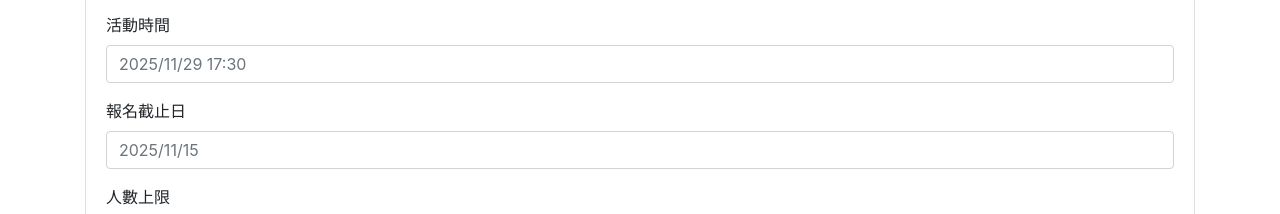
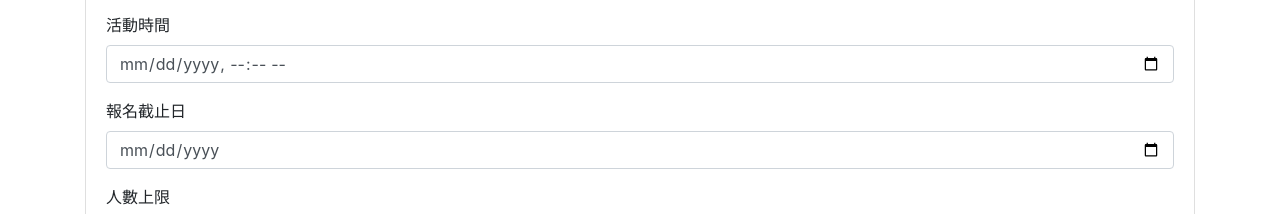
Before and after one commit to mick1031/GoOnATrip, a plain HTML site: page index.html in a window 1280 px wide. Shown: the part 527-741 px from the top of the page. Drawn offline with nearby package versions, Linux system fonts and the light colour scheme.

Commit message:
更新活動時間和報名截止日的輸入類型，改為使用 datetime-local 和 date 以改善用戶體驗

```diff
--- a/index.html
+++ b/index.html
@@ -49,11 +49,11 @@
                     </div>
                     <div class="form-group">
                         <label for="dateTime">活動時間</label>
-                        <input type="text" class="form-control v-input" name="dateTime" placeholder="2025/11/29 17:30">
+                        <input type="datetime-local" class="form-control v-input" name="dateTime" placeholder="2025/11/29 17:30">
                     </div>
                     <div class="form-group">
                         <label for="deadline">報名截止日</label>
-                        <input type="text" class="form-control v-input" name="deadline" placeholder="2025/11/15">
+                        <input type="date" class="form-control v-input" name="deadline" placeholder="2025/11/15">
                     </div>
                     <div class="form-group">
                         <label for="capacity">人數上限</label>
```
